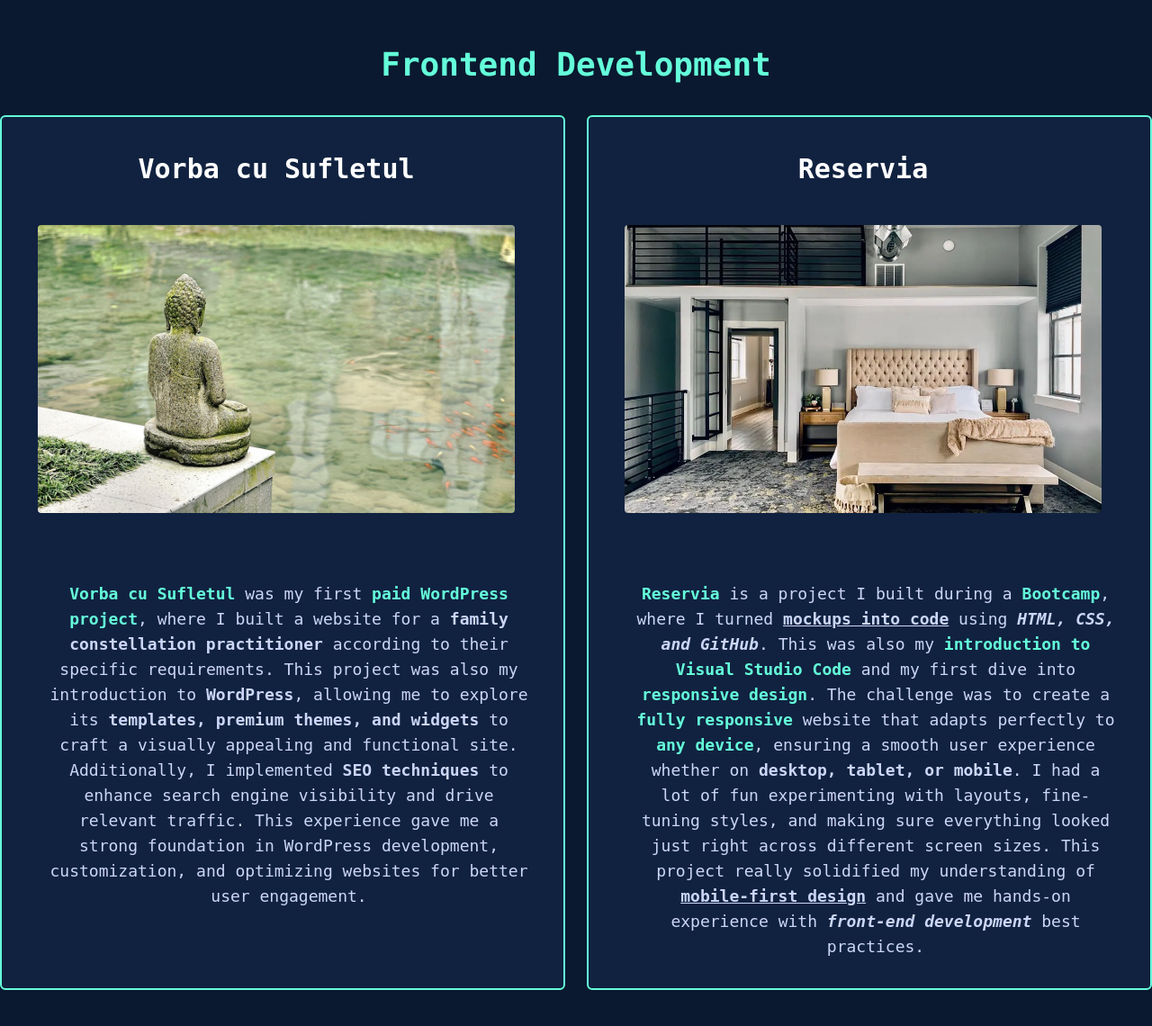
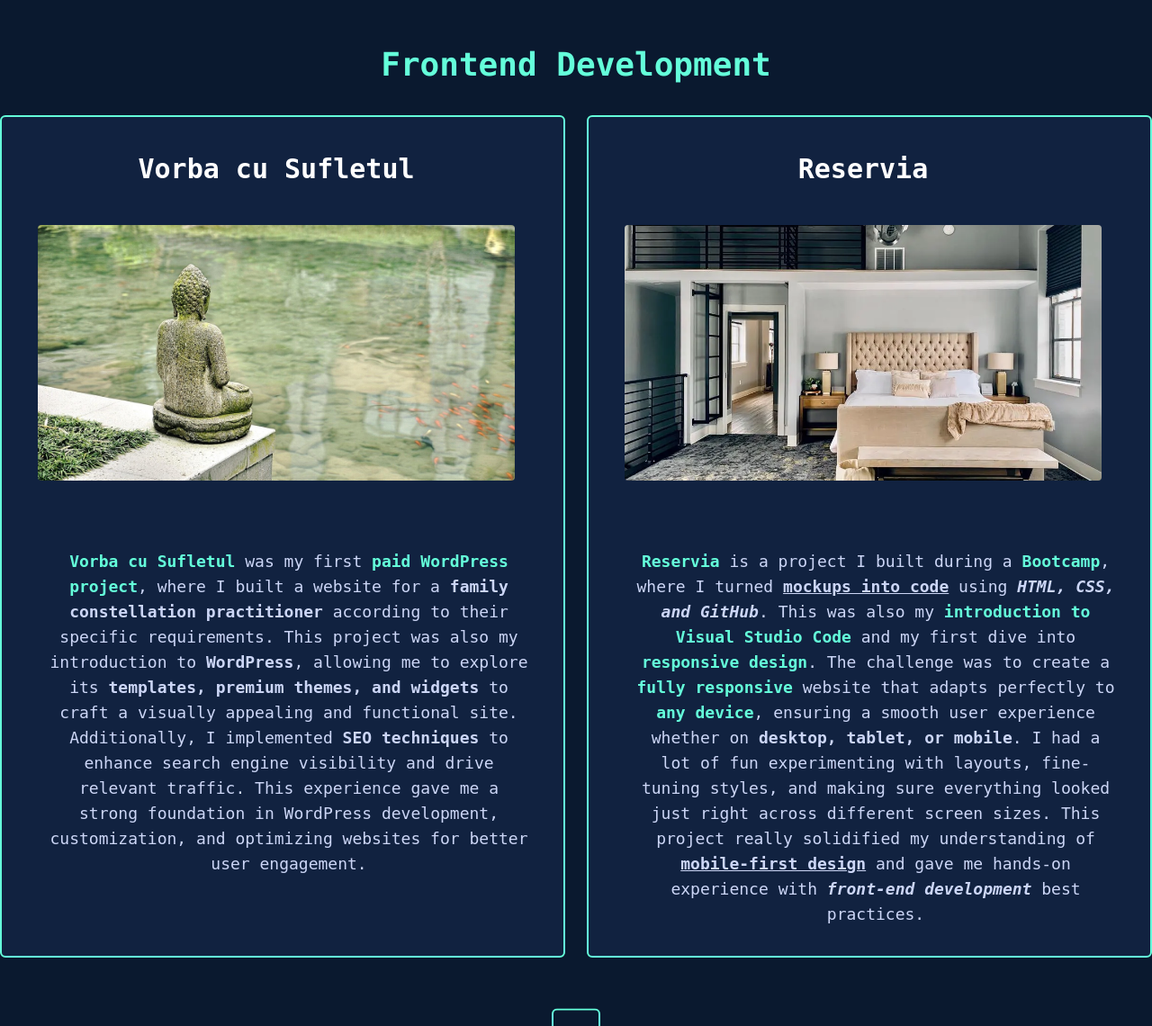
Before and after one commit to c-v-pop/portfolio, a PHP site: page / in a window 1280 px wide. Shown: the part 1084-2224 px from the top of the page at 90% size. Run offline with PHP 8.4, Linux system fonts and the light colour scheme; style sheets or scripts are compiled from the project's sources; some libraries are stand-ins or nearby versions.

Commit message:
adjusted imgs for frontend projects

```diff
--- a/styles/index.css
+++ b/styles/index.css
@@ -56,7 +56,7 @@ header a {
 }
 
 .frontend img {
-  @apply w-[100%] h-[20em] rounded-3xl object-cover;
+  @apply w-[100%] h-[18em] rounded-3xl object-cover;
 }
 
 .frontend h2 {
```
